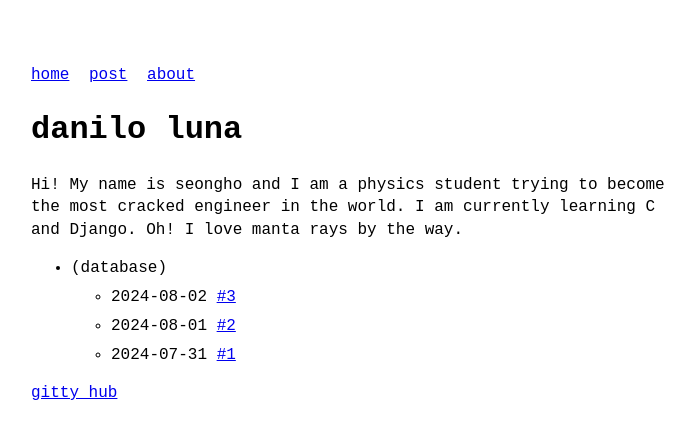
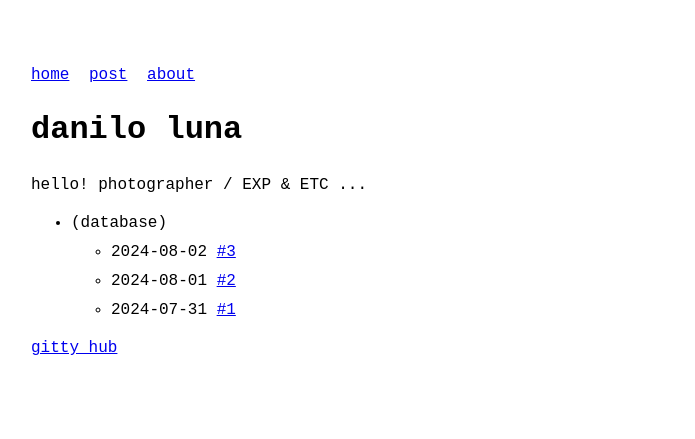
Before and after one commit to odaniloluna/odaniloluna.github.io, a Jekyll site: the page built from index.md, in a window 1280 px wide. Shown: the top 439 px of the page, without its empty margins (289-984 px from the left). Built offline with Jekyll 4.4.1, drawn with Linux system fonts in a browser that asks for light colours.

Commit message:
Update _config.yml

```diff
--- a/_config.yml
+++ b/_config.yml
@@ -4,8 +4,7 @@ email: odaniloluna@gmail.com # email of site's author
 url: https://daniloluna.xyz/ # root address of the site
 baseurl: "" # subpath of the site, e.g. "/blog" (leave it blank "" if you're site shouldn't use a subpath)
 description: > # description of the site (multiple lines allowed)
-  Hi! My name is seongho and I am a physics student trying to become the most cracked engineer in the world. I am currently learning C and Django.
-  Oh! I love manta rays by the way.
+  hello! photographer / EXP & ETC ...
 
 permalink: /:slug.html
 
```
